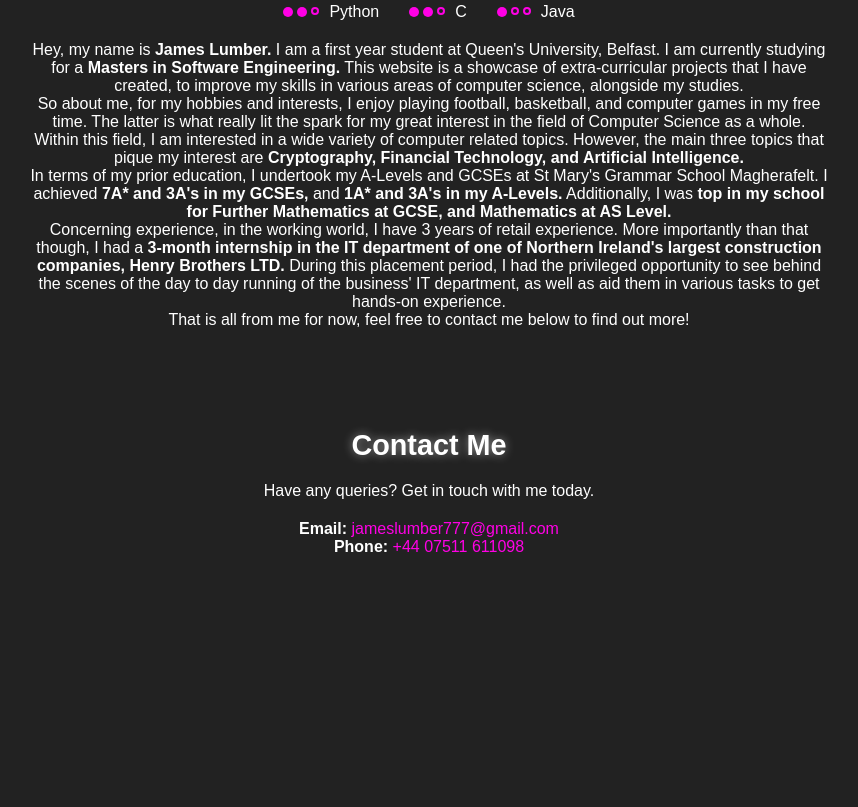
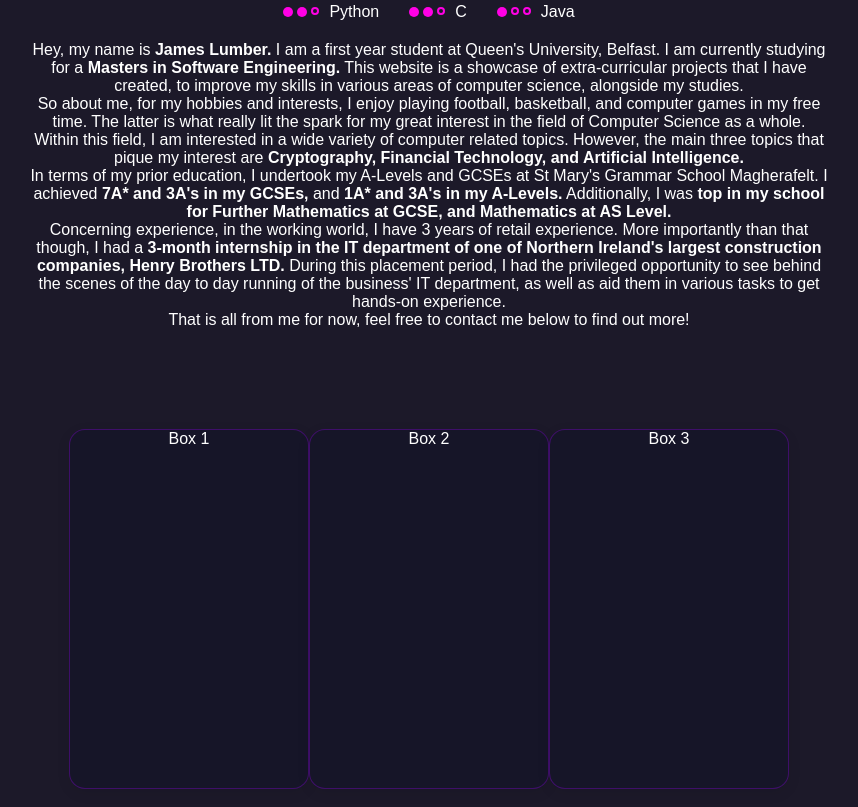
Before and after one commit to jlumber7/jlumber7.github.io, a plain HTML site: page index.html in a window 1280 px wide. Shown: the part 1993-2800 px from the top of the page, without its empty margins (211-1069 px from the left). Before the commit the page ends 2599 px from the top, so only its background shows below. Drawn offline with Linux system fonts and the light colour scheme.

Commit message:
Added a Recent Work Section
The recent work section has been added and will function as a personal blog for my work and experience

```diff
--- a/index.html
+++ b/index.html
@@ -360,6 +360,26 @@
         </div>
     </section>
 
+    <section id="recently">
+        <div class="container">
+          <div class="row">
+
+            <div class="box">
+              Box 1
+            </div>
+
+            <div class="box">
+              Box 2
+            </div>
+
+            <div class="box">
+              Box 3
+            </div>
+
+          </div>
+        </div>
+    </section>
+
     <section id="contact">
         <div class="container">
             <h2>Contact Me</h2>
--- a/styles.css
+++ b/styles.css
@@ -2,14 +2,14 @@
             font-family: Arial, sans-serif;
             margin: 0;
             padding: 0;
-            background-color: rgba(34, 34, 34, 1);
+            background-color: rgb(28, 25, 41);
             color: white;
             opacity: 0;
             transition: opacity 1.5s ease-in-out;
         }
 
         header {
-            background: linear-gradient(to bottom, rgba(0, 0, 0, 0.5), rgba(34, 34, 34, 1)),
+            background: linear-gradient(to bottom, rgba(0, 0, 0, 0.5), rgba(28, 25, 41, 1)),
                         url('images/header.jpg') no-repeat center center/cover;
             height: 80vh;
             display: flex;
@@ -35,11 +35,13 @@
         }
 
         nav .logo {
+            margin-top: 4%;
             font-size: 1.5rem;
             font-weight: bold;
         }
 
         nav ul {
+            margin-top: 4%;
             list-style: none;
             display: flex;
             gap: 20px;
@@ -88,9 +90,9 @@
             transform: scale(1.1);
         }
 
-        #portfolio, #about, #contact {
+        #portfolio, #about, #contact, #recently {
             padding: 50px 0;
-            background: #222;
+            background-color: rgb(28, 25, 41);
             text-align: center;
             opacity: 0;
             transform: translateY(20px);
@@ -158,6 +160,7 @@
         }
 
         .container {
+            background-color: rgb(28, 25, 41);
             max-width: 800px;
             margin: 0 auto;
         }
@@ -289,3 +292,33 @@
             color: white;
             font-size: 1rem;
         }
+
+
+        .row {
+        display: flex;
+        gap: var(16px);
+        align-items: center;
+        justify-content: center; /* centers the row horizontally */
+        flex-wrap: nowrap; /* keep in one line on wide screens */
+        }
+
+        /* Box styles */
+        .box {
+        width: 240px;
+        height: 360px;
+        background: rgba(20, 20, 40, 0.7);
+        border: 1px solid rgba(157, 0, 255, 0.3);
+        box-shadow: 0 0 20px rgba(0, 0, 0, 0.5);
+        border-radius: 16px;
+        display: grid;
+        box-shadow: 0 4px 14px rgba(0,0,0,0.08);
+        transition: transform 160ms ease, box-shadow 160ms ease;
+        }
+        .box:hover { transform: translateY(-4px); box-shadow: 0 10px 24px rgba(0,0,0,0.12); }
+
+
+        /* Make it responsive: if the screen is too narrow, allow wrapping */
+        @media (max-width: 560px) {
+        .row { flex-wrap: wrap; }
+        .box { flex: 1 1 calc(50% - var(16px)); min-width: 140px; }
+        }
```
